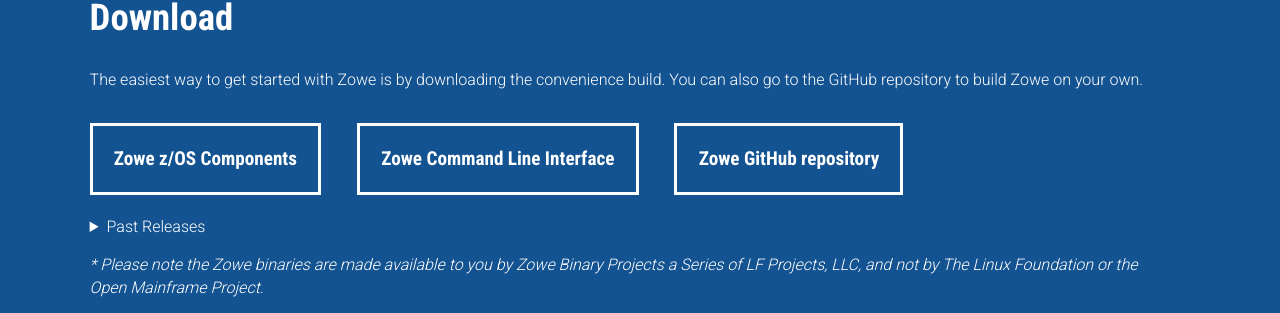
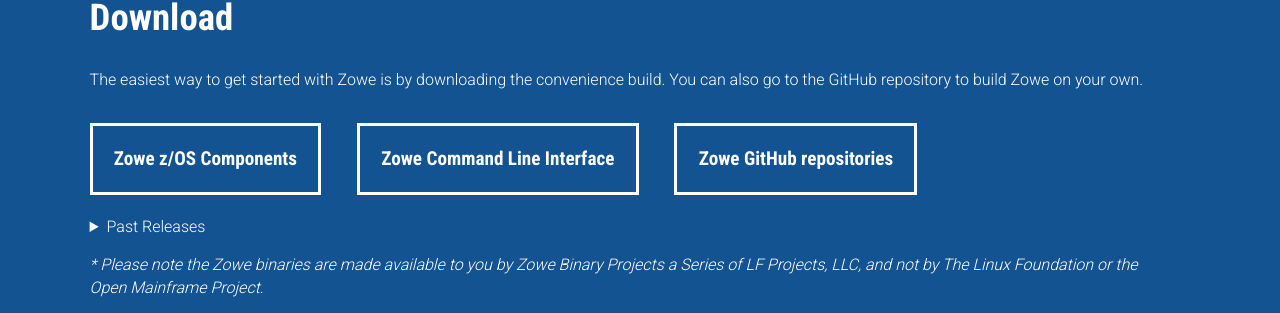
Before and after one commit to zowe/zowe.github.io, a Jekyll site: the page built from index.md, in a window 1280 px wide and 900 px high, scrolled down 1165 px. Shown: the part 113-426 px from the top of the window. Built offline with Jekyll 4.4.1, drawn with Linux system fonts in a browser that asks for light colours; our own code applies the rules of GitHub Pages for plain Markdown files.

Commit message:
Readme Button for repositories and changed the community button
Signed-off-by: Matt Hogstrom <matt@hogstrom.org>

```diff
--- a/index.md
+++ b/index.md
@@ -44,7 +44,7 @@
 </p>
 <button><a href="{{ site.releases[0].zos_download_url }}">Zowe z/OS Components</a></button>
 <button><a href="{{ site.releases[0].cli_download_url }}">Zowe Command Line Interface</a></button>
-<button><a href="{{ site.github_repo_url }}">Zowe GitHub repository</a></button>
+<button><a href="{{ site.github_repo_url }}">Zowe GitHub repositories</a></button>
 <details>
 <summary>Past Releases</summary>
 {% for release in site.releases %}
@@ -84,7 +84,7 @@
 <p>
 Check out quick start guides, user guides, developer guides, references, tutorials, and more.
 </p>
-<button><a href="{{ site.docs_site_url }}">Read the docs</a></button>
+<button><a href="{{ site.docs_site_url }}/blob/master/README.md">Read the docs</a></button>
 
 </section>
 
```
